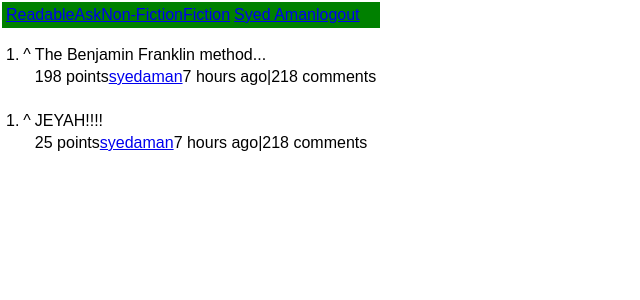
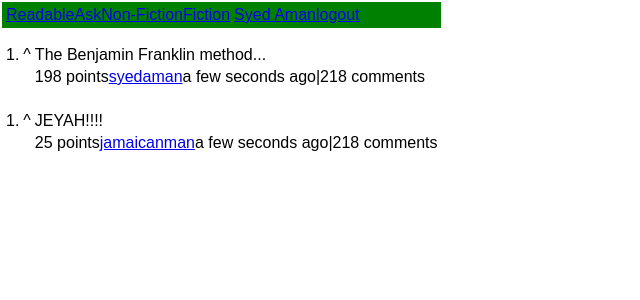
Before and after one commit to islamhaqq/Readable, a React (Create React App) app: page / in a window 1280 px wide. Shown: the top 300 px of the page, without its empty margins (0-640 px from the left). Built offline with nearby package versions, Linux system fonts and the light colour scheme.

Commit message:
use momentjs to display how much time has past since posted

```diff
--- a/package.json
+++ b/package.json
@@ -6,6 +6,7 @@
     "react-scripts": "1.1.1"
   },
   "dependencies": {
+    "moment": "^2.20.1",
     "react": "^16.2.0",
     "react-dom": "^16.2.0",
     "react-redux": "^5.0.6",
--- a/src/components/PostDetailsRow.js
+++ b/src/components/PostDetailsRow.js
@@ -1,5 +1,6 @@
 import React from 'react';
 import PropTypes from 'prop-types';
+import moment from 'moment';
 
 const PostDetailsRow = ({ post }) => (
 	<tr className="post-details-row">
@@ -8,9 +9,13 @@ const PostDetailsRow = ({ post }) => (
 		<td className="post-details-container">
 			<span className="post-points">{`${post.points} points`}</span>
 			<a href="#" className="post-author">
-				syedaman
+				{post.author}
 			</a>
-			<span className="post-timestamp">7 hours ago</span>
+			<span className="post-timestamp">
+				{moment(post.timestamp)
+					.startOf('second')
+					.fromNow()}
+			</span>
 			|
 			<a className="post-details-view-comments-link">218 comments</a>
 		</td>
```
Also changed, not shown: 1 other file (tests, documents, lock files or other folders).
